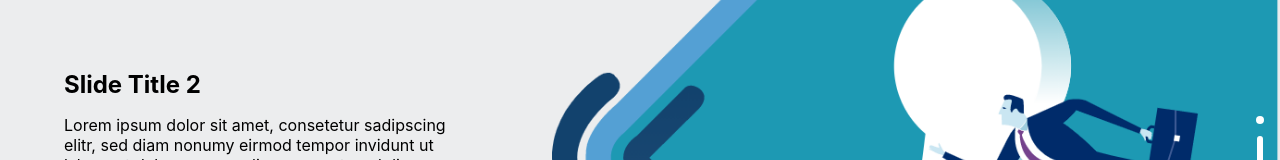
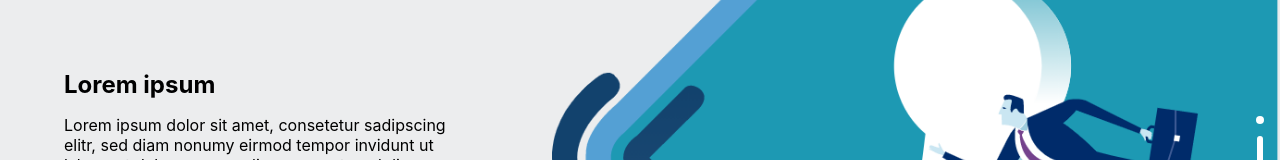
Before and after one commit to sandipsharma0208/Toggle-Head, a React (Create React App) app: page / in a window 1280 px wide. Shown: the part 133-293 px from the top of the page. Built offline with nearby package versions, Linux system fonts and the light colour scheme.

Commit message:
fix: add title

```diff
--- a/src/components/Carousel.jsx
+++ b/src/components/Carousel.jsx
@@ -4,7 +4,7 @@ import playButton from "../assets/play-icon.png";
 const slides = [
   {
     img: carousel,
-    title: "Slide Title 1",
+    title: "Lorem ipsum",
     text: `Lorem ipsum dolor sit amet, consetetur sadipscing elitr,
     sed diam nonumy eirmod tempor invidunt ut labore et dolore magna aliquyam erat,
      sed diam voluptua. At vero eos et accusam et justo duo dolores et ea rebum.
@@ -12,7 +12,7 @@ const slides = [
   },
   {
     img: carousel,
-    title: "Slide Title 2",
+    title: "Lorem ipsum",
     text: `Lorem ipsum dolor sit amet, consetetur sadipscing elitr,
     sed diam nonumy eirmod tempor invidunt ut labore et dolore magna aliquyam erat,
      sed diam voluptua. At vero eos et accusam et justo duo dolores et ea rebum.
@@ -20,7 +20,7 @@ const slides = [
   },
   {
     img: carousel,
-    title: "Slide Title 3",
+    title: "Lorem ipsum",
     text: `Lorem ipsum dolor sit amet, consetetur sadipscing elitr,
     sed diam nonumy eirmod tempor invidunt ut labore et dolore magna aliquyam erat,
      sed diam voluptua. At vero eos et accusam et justo duo dolores et ea rebum.
@@ -28,7 +28,7 @@ const slides = [
   },
   {
     img: carousel,
-    title: "Slide Title 4",
+    title: "Lorem ipsum",
     text: `Lorem ipsum dolor sit amet, consetetur sadipscing elitr,
     sed diam nonumy eirmod tempor invidunt ut labore et dolore magna aliquyam erat,
      sed diam voluptua. At vero eos et accusam et justo duo dolores et ea rebum.
```
